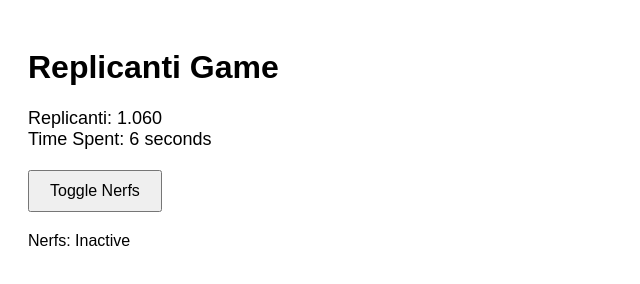
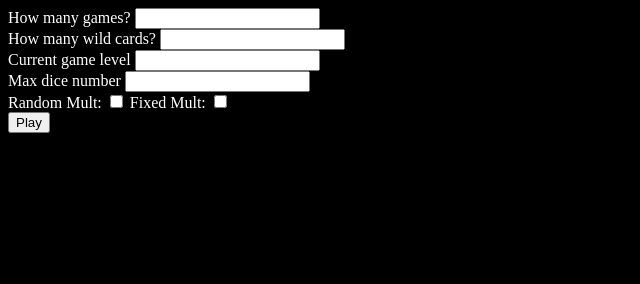
Before and after one commit to int0214/keno-automator, a plain HTML site: page index.html in a window 1280 px wide. Shown: the whole page, without its empty margins (0-640 px from the left). Drawn offline with Linux system fonts and the light colour scheme.

Commit message:
Update index.html

```diff
--- a/index.html
+++ b/index.html
@@ -1,103 +1,33 @@
 <!DOCTYPE html>
 <html lang="en">
-<head>
-    <meta charset="UTF-8">
-    <meta name="viewport" content="width=device-width, initial-scale=1.0">
-    <title>Replicanti Game</title>
-    <style>
-        body {
-            font-family: Arial, sans-serif;
-            padding: 20px;
-        }
-        #gameInfo {
-            margin-bottom: 20px;
-        }
-        #nerfsInfo {
-            margin-top: 20px;
-        }
-        button {
-            padding: 10px 20px;
-            font-size: 16px;
-            cursor: pointer;
-        }
-        #nerfsLabel {
-            margin-top: 20px;
-            font-size: 16px;
-        }
-        #timeLabel, #replicantiLabel {
-            font-size: 18px;
-        }
-    </style>
-</head>
-<body>
+  <head>
+    <meta charset="utf-8" />
+    <meta name="viewport" content="width=device-width, initial-scale=1" />
+    <title>Keno Automator</title>
+    <script src="/keno.js" defer></script>
+  </head>
+  <body bgcolor="#000000">
+    <font color="#ffffff">How many games?</font>
+    <input id="games">
+    <br>
+    <font color="#ffffff">How many wild cards?</font>
+    <input id="wild">
+    <br>
+    <font color="#ffffff">Current game level</font>
+    <input id="level">
+    <br>
+    <font color="#ffffff">Max dice number</font>
+    <input id="sides">
+    <br>
+    <font color="#ffffff">
+    Random Mult: <input type="checkbox" id="rmult">
+    Fixed Mult: <input type="checkbox" id="fmult">
+    </font>
+    <br>
+    <button onclick="roll()">
+      Play
+    </button>
 
-<h1>Replicanti Game</h1>
-
-<div id="gameInfo">
-    <div id="replicantiLabel">Replicanti: 1.000</div>
-    <div id="timeLabel">Time Spent: 0 seconds</div>
-</div>
-
-<button onclick="toggleNerfs()">Toggle Nerfs</button>
-
-<div id="nerfsInfo">
-    <div id="nerfsLabel">Nerfs: Inactive</div>
-</div>
-
-<script>
-    let replicanti = 1;
-    let timeSpent = 0;
-    let nerfsActive = false;
-
-    function toggleNerfs() {
-        nerfsActive = !nerfsActive;
-        updateNerfsStatus();
-    }
-
-    function updateNerfsStatus() {
-        const nerfsLabel = document.getElementById("nerfsLabel");
-        if (nerfsActive) {
-            nerfsLabel.innerHTML = `
-                Nerfs Active:<br>
-                1. Game speed reduced by 128x.<br>
-                2. Production divided by (Replicanti ^ 0.5).<br>
-                3. Production divided by (Time * 10) ^ 2.<br>
-                4. Replicanti copies itself as replicanti^0.5.<br>
-                5. Upgrade costs squared.<br>
-                6. Replicanti divided by 2 every second.<br>
-            `;
-        } else {
-            nerfsLabel.innerHTML = "Nerfs: Inactive";
-        }
-    }
-
-    function updateGameStats() {
-        const replicantiLabel = document.getElementById("replicantiLabel");
-        const timeLabel = document.getElementById("timeLabel");
-
-        replicantiLabel.innerHTML = "Replicanti: " + replicanti.toFixed(3);
-        timeLabel.innerHTML = "Time Spent: " + timeSpent.toFixed(0) + " seconds";
-    }
-
-    function gameLoop() {
-        timeSpent += 1;  // 게임 시간이 1초씩 증가
-
-        if (nerfsActive) {
-            // 너프 적용된 replicanti 계산
-            const timeFactor = Math.pow(timeSpent * 10, 2);
-            const productionFactor = Math.pow(replicanti, 0.5);
-            replicanti += (1 / (128 * productionFactor * timeFactor));  // 너프된 속도로 replicanti 증가
-        } else {
-            replicanti += 0.01;  // 기본 속도대로 replicanti 증가
-        }
-
-        updateGameStats();
-        setTimeout(gameLoop, 1000);  // 1초마다 게임 루프 반복
-    }
-
-    // 게임 시작
-    gameLoop();
-</script>
-
-</body>
+    <font color="#ffffff"><div id="results"></div></font>
+  </body>
 </html>
```
